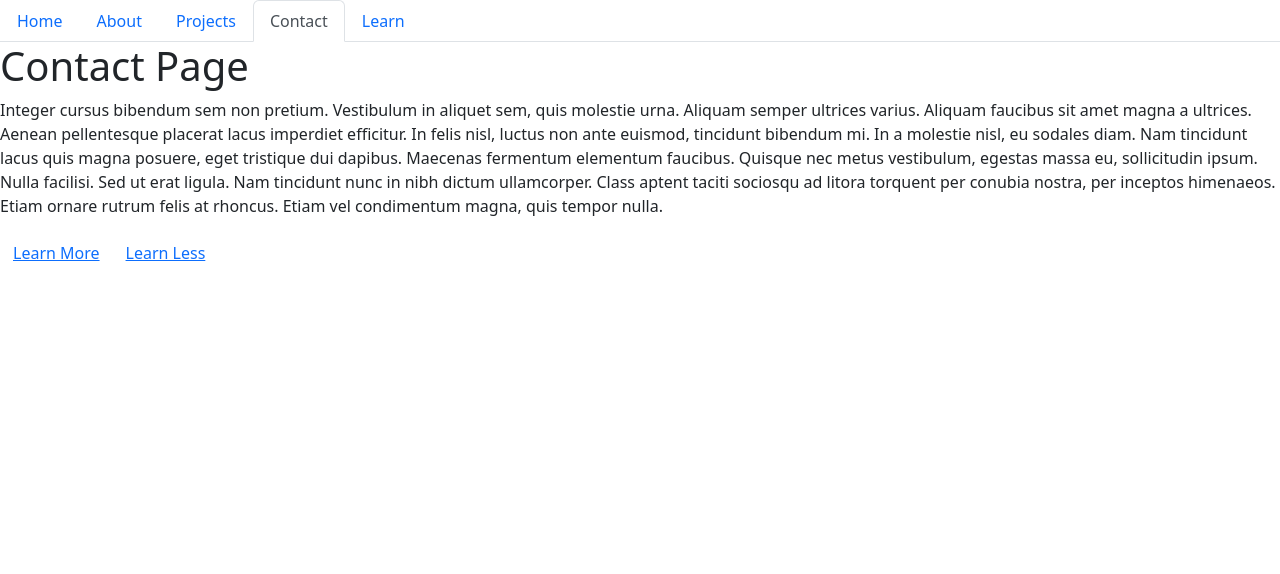
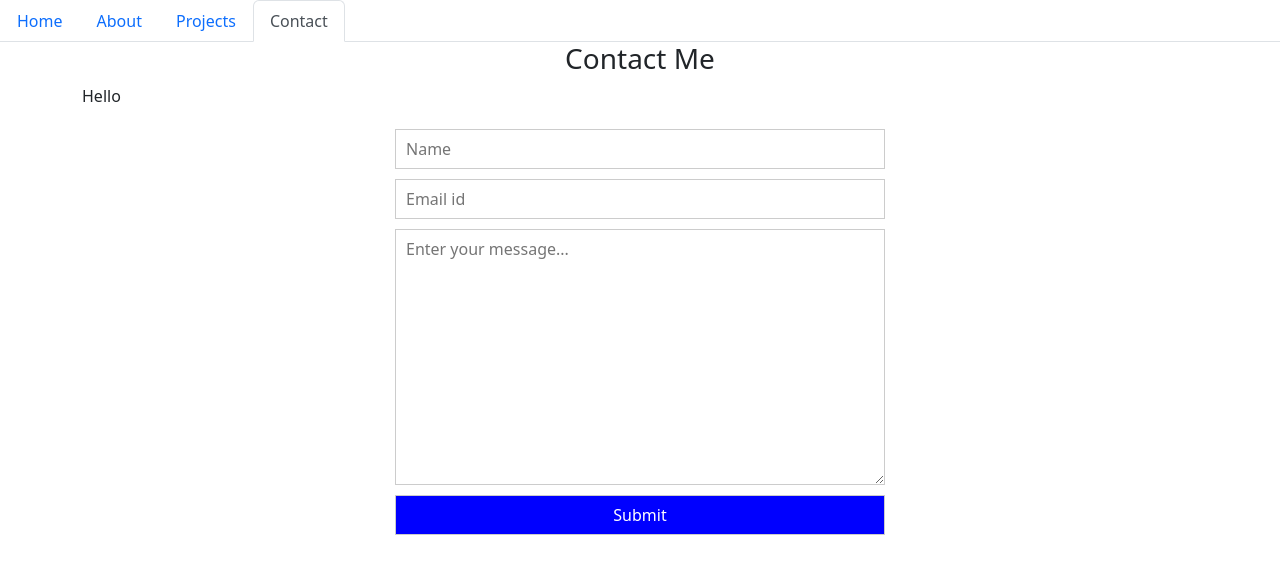
Before and after one commit to JayaPK21/React-Portfolio, a React (Create React App) app in the folder web-portfolio/: page /contact in a window 1280 px wide. Shown: the top 574 px of the page. Built offline with nearby package versions, Linux system fonts and the light colour scheme.

Commit message:
Adds the Form component and basic styling to contact page

```diff
--- /dev/null
+++ b/web-portfolio/src/components/Form/index.js
@@ -0,0 +1,71 @@
+import React, { Component } from "react";
+import "./style.css";
+
+class Form extends Component {
+  // Setting the component's initial state
+  state = {
+    userName: "",
+    email: "",
+    message: ""
+  };
+
+  handleInputChange = event => {
+    // Getting the value and name of the input which triggered the change
+    const {name, value} = event.target;
+
+    // Updating the input's state
+    this.setState({
+      [name]: value
+    });
+  };
+
+  handleFormSubmit = event => {
+    event.preventDefault();
+
+    // Alert the user for submitting the form successfully.
+    alert(`Thank you ${this.state.userName} for your enquiry, I will get in touch with you soon on ${this.state.email}`);
+    this.setState({
+      userName: "",
+      email: "",
+      message: ""
+    });
+  };
+
+  render() {
+    // Notice how each input has a `value`, `name`, and `onChange` prop
+    return (
+      <div>
+        <p>
+          Hello {this.state.userName} {this.state.email}
+        </p>
+        <form className="form">
+          <input
+            value={this.state.userName}
+            name="userName"
+            onChange={this.handleInputChange}
+            type="text"
+            placeholder="Name"
+          />
+          <input
+            value={this.state.email}
+            name="email"
+            onChange={this.handleInputChange}
+            type="email"
+            placeholder="Email id"
+          />
+          <textarea
+            value={this.state.message}
+            name="message"
+            onChange={this.handleInputChange}
+            cols="50"
+            rows="10"
+            placeholder="Enter your message..."
+          />
+          <button onClick={this.handleFormSubmit}>Submit</button>
+        </form>
+      </div>
+    );
+  }
+}
+
+export default Form;
--- /dev/null
+++ b/web-portfolio/src/components/Form/style.css
@@ -0,0 +1,18 @@
+.form {
+  width: 500px;
+  margin: 0 auto;
+  display: flex;
+  flex-direction: column;
+}
+
+.form > * {
+  padding: 7px 10px;
+  margin: 5px;
+  border: 1px solid #ccc;
+  outline: none;
+}
+
+.form button {
+  background-color: blue;
+  color: white;
+}
--- a/web-portfolio/src/components/NavTabs.js
+++ b/web-portfolio/src/components/NavTabs.js
@@ -46,16 +46,6 @@ function NavTabs() {
           Contact
         </NavLink>
       </li>
-      <li className="nav-item">
-        <NavLink
-          to="contact/learn"
-          className={({ isActive }) =>
-            isActive ? 'nav-link active' : 'nav-link'
-          }
-        >
-          Learn
-        </NavLink>
-      </li>
     </ul>
   );
 }
--- a/web-portfolio/src/components/pages/Contact.js
+++ b/web-portfolio/src/components/pages/Contact.js
@@ -1,33 +1,11 @@
 import React from 'react';
-import { Link, Route, Routes } from 'react-router-dom';
-import Learn from './Learn';
+import Form from '../Form';
 
 function Contact(props) {
   return (
-    <div>
-      <h1>Contact Page</h1>
-      <p>
-        Integer cursus bibendum sem non pretium. Vestibulum in aliquet sem, quis
-        molestie urna. Aliquam semper ultrices varius. Aliquam faucibus sit amet
-        magna a ultrices. Aenean pellentesque placerat lacus imperdiet
-        efficitur. In felis nisl, luctus non ante euismod, tincidunt bibendum
-        mi. In a molestie nisl, eu sodales diam. Nam tincidunt lacus quis magna
-        posuere, eget tristique dui dapibus. Maecenas fermentum elementum
-        faucibus. Quisque nec metus vestibulum, egestas massa eu, sollicitudin
-        ipsum. Nulla facilisi. Sed ut erat ligula. Nam tincidunt nunc in nibh
-        dictum ullamcorper. Class aptent taciti sociosqu ad litora torquent per
-        conubia nostra, per inceptos himenaeos. Etiam ornare rutrum felis at
-        rhoncus. Etiam vel condimentum magna, quis tempor nulla.
-      </p>
-      <Link to="learn" role="button" className="btn btn-link">
-        Learn More
-      </Link>
-      <Link to="contact" role="button" className="btn btn-link">
-        Learn Less
-      </Link>
-      <Routes>
-        <Route path="learn" element={<Learn />} />
-      </Routes>
+    <div className='container'>
+      <h3 className='text-center'>Contact Me</h3>
+      <Form />
     </div>
   );
 }
--- a/web-portfolio/src/components/pages/Learn.js
+++ /dev/null
@@ -1,16 +0,0 @@
-import React from "react";
-
-function Learn() {
-  return (
-    <div>
-      <h1 className="text-center">hello</h1>
-      <p>
-        Lorem ipsum dolor sit amet, est ut enim consequat. Nostrum fastidii partiendo sed ne, no
-        mutat ludus aperiri mea, per in choro dolorem electram. Invidunt reprimique assueverit quo
-        ne, eruditi graecis pro ut. Usu ut diceret scaevola evertitur, appareat voluptatibus ad vel.
-      </p>
-    </div>
-  );
-}
-
-export default Learn;
```
